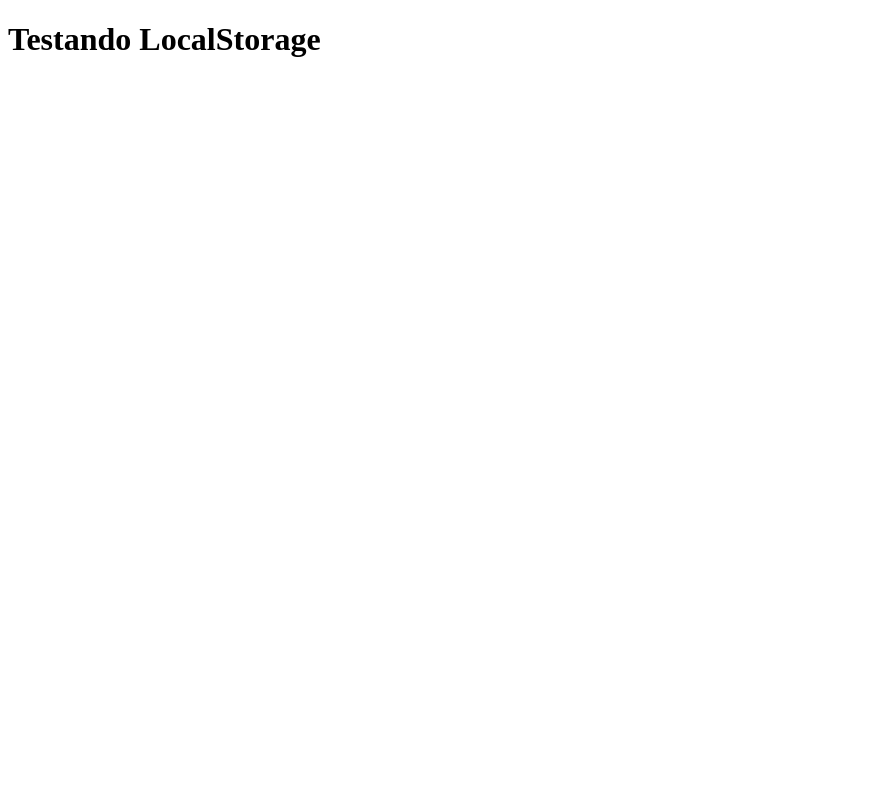
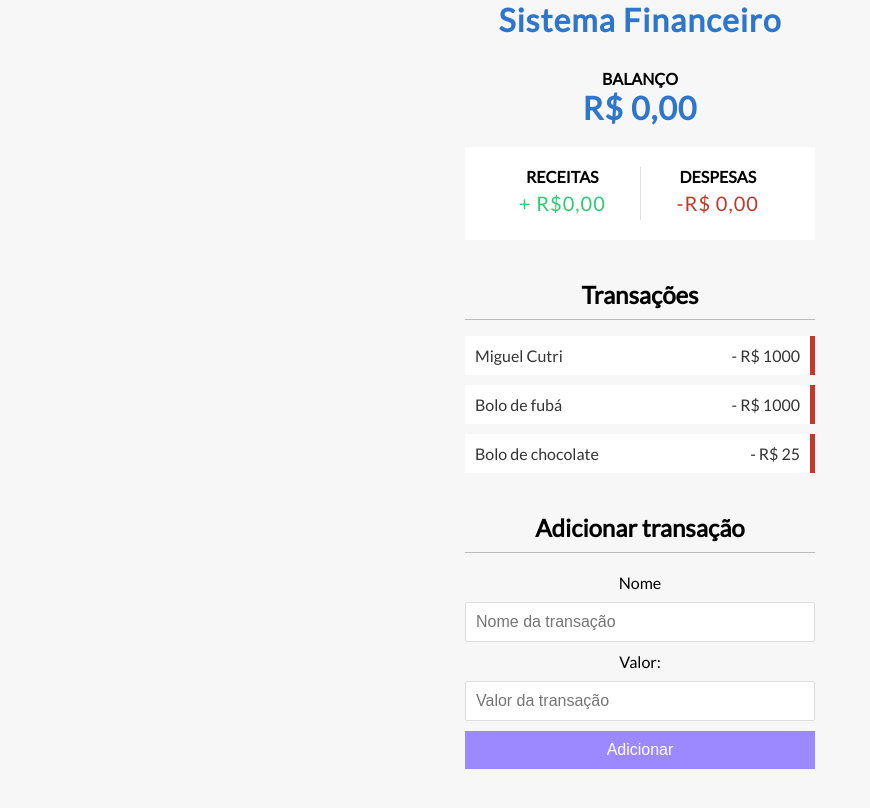
Before and after one commit to Miguelcutri/Studies-and-challenges-JS, a plain HTML site: page ChallengesJS/LocalStorage/index.html in a window 1280 px wide. Shown: the whole page, without its empty margins (0-870 px from the left). Drawn offline with Linux system fonts and the light colour scheme.

Commit message:
feat: finance system html and css finish

```diff
--- a/ChallengesJS/LocalStorage/02-financeSystem.js
+++ b/ChallengesJS/LocalStorage/02-financeSystem.js
@@ -1,17 +1,67 @@
-const personAccount = {
-  name: "Miguel Cutri",
-  expenses: 1000.0,
-  revenues: 2000.0,
-  totalExpenses: 5000.0,
-  totalRevenues: 10000.0,
-  balance: 5000.0,
+const transactionsUl = document.querySelector("#transactions");
+const personAccount = [
+  {
+    id: 1,
+    name: "Miguel Cutri",
+    expenses: 1000,
+    revenues: 1000,
+    totalExpenses: 5000.0,
+    totalRevenues: 10000.0,
+    balance: 5000.0,
+  },
+  {
+    id: 2,
+    name: "Bolo de fubá",
+    expenses: 1000,
+    revenues: 1000,
+    totalExpenses: 0,
+    totalRevenues: 0,
+    balance: 50,
+  },
+  {
+    id: 3,
+    name: "Bolo de chocolate",
+    expenses: 25,
+    revenues: 0,
+    totalExpenses: 0,
+    totalRevenues: 0,
+    balance: 50,
+  },
+];
+
+// localStorage.setItem("personAccount", JSON.stringify(personAccount));
+
+// const personAccountString = JSON.parse(localStorage.getItem("personAccount"));
+
+// console.log(personAccountString);
+// const personAccountStringMap = personAccountString.map((item) => {
+//   return <h1>{item}</h1>;
+// });
+
+const addTransactionIntoDom = (transaction) => {
+  const operator = transaction.expenses > 0 ? "-" : "+";
+  const CSSClass = transaction.expenses > 0 ? "decrement" : "increment";
+  const li = document.createElement("li");
+  li.innerHTML = `${transaction.name} <span>${operator} R$ ${
+    transaction.expenses > 0 ? transaction.expenses : transaction.revenues
+  }</span><button class="delete-btn">x</button>`;
+  li.classList.add(CSSClass);
+  transactionsUl.append(li);
+};
+const updateBalanceValues = () => {
+  const transaction = personAccount.map(
+    (transaction) => transaction.expenses - transaction.revenues
+  );
+  const total = transaction.reduce(
+    (accumulator, transaction) => accumulator + transaction,
+    0
+  );
+
+  console.log(total);
+};
+const init = () => {
+  personAccount.forEach(addTransactionIntoDom);
+  updateBalanceValues();
 };
 
-localStorage.setItem("personAccount", JSON.stringify(personAccount));
-
-const personAccountString = JSON.parse(localStorage.getItem("personAccount"));
-
-console.log(personAccountString);
-const personAccountStringMap = personAccountString.map((item) => {
-  return <h1>{item}</h1>;
-});
+init();
--- a/ChallengesJS/LocalStorage/index.html
+++ b/ChallengesJS/LocalStorage/index.html
@@ -4,11 +4,51 @@
 <head>
   <meta charset="UTF-8">
   <meta name="viewport" content="width=device-width, initial-scale=1.0">
-  <title>Document</title>
+  <link rel="stylesheet" href="./style.css" />
+  <title>Sistema financeiro</title>
 </head>
 
 <body>
-  <h1>Testando LocalStorage</h1>
+  <h1>Sistema Financeiro</h1>
+  <div class="container">
+    <h4>Balanço</h4>
+    <h1 id="balance" class="balance">R$ 0,00</h1>
+    <div class="revenue-container">
+      <div>
+        <h4>
+          Receitas
+        </h4>
+        <p id="money-increment" class="money increment">+ R$0,00</p>
+      </div>
+      <div>
+        <h4>Despesas</h4>
+        <p id="money-decrement" class="money decrement"> -R$ 0,00</p>
+      </div>
+    </div>
+    <h2>Transações</h2>
+
+    <ul id="transactions" class="transactions">
+
+    </ul>
+    <h2>Adicionar transação</h2>
+
+    <form action="form" id="form">
+      <div class="form-control">
+        <label for="text">Nome</label>
+        <input autofucus type="text" id="text" placeholder="Nome da transação">
+      </div>
+
+
+      <div class="form-control">
+        <label for="text">Valor: <br>
+        </label>
+        <input type="number" id="amount" placeholder="Valor da transação">
+      </div>
+
+      <button class="btn">Adicionar</button>
+    </form>
+
+  </div>
   <script src="02-financeSystem.js"></script>
 
 </body>
--- /dev/null
+++ b/ChallengesJS/LocalStorage/style.css
@@ -0,0 +1,148 @@
+@import url("https://fonts.googleapis.com/css?family=Lato&display=swap");
+
+* {
+  box-sizing: border-box;
+}
+body {
+  background-color: #f7f7f7;
+  display: flex;
+  flex-direction: column;
+  align-items: center;
+  justify-content: center;
+  min-height: 100vh;
+  margin: 0;
+  font-family: "Lato", sans-serif;
+}
+
+.container {
+  margin: 30px auto;
+  width: 350px;
+  text-align: center;
+}
+
+h1 {
+  letter-spacing: 1px;
+  margin: 0;
+  color: #2e75cc;
+}
+
+h2 {
+  border-bottom: 1px solid #bbb;
+  padding-bottom: 10px;
+  margin: 40px 0 10px;
+}
+
+h4 {
+  margin: 0;
+  text-transform: uppercase;
+}
+
+.revenue-container {
+  background-color: #fff;
+  box-shadow: var(--box-shadow);
+  padding: 20px;
+  display: flex;
+  justify-content: space-between;
+  margin: 20px 0;
+}
+
+.revenue-container > div {
+  flex: 1;
+  text-align: center;
+}
+
+.revenue-container > div:first-of-type {
+  border-right: 1px solid #dedede;
+}
+
+.money {
+  font-size: 20px;
+  letter-spacing: 1px;
+  margin: 5px 0;
+}
+
+.money.increment {
+  color: #2ecc71;
+}
+
+.money.decrement {
+  color: #c0392b;
+}
+
+label {
+  display: inline-block;
+  margin: 10px 0;
+}
+
+input[type="text"],
+input[type="number"] {
+  border: 1px solid #dedede;
+  border-radius: 2px;
+  display: block;
+  font-size: 16px;
+  padding: 10px;
+  width: 100%;
+}
+
+.btn {
+  cursor: pointer;
+  background-color: #9c88ff;
+  box-shadow: var(--box-shadow);
+  color: #fff;
+  border: 0;
+  display: block;
+  font-size: 16px;
+  margin: 10px 0 30px;
+  padding: 10px;
+  width: 100%;
+}
+
+.btn:focus,
+.delete-btn:focus {
+  outline: 0;
+}
+
+.transactions {
+  list-style-type: none;
+  padding: 0;
+  margin-bottom: 40px;
+}
+
+.transactions li {
+  background-color: #fff;
+  box-shadow: var(--box-shadow);
+  color: #333;
+  display: flex;
+  justify-content: space-between;
+  position: relative;
+  padding: 10px;
+  margin: 10px 0;
+}
+
+.transactions li.increment {
+  border-right: 5px solid #2ecc71;
+}
+
+.transactions li.decrement {
+  border-right: 5px solid #c0392b;
+}
+
+.delete-btn {
+  cursor: pointer;
+  background-color: #e74c3c;
+  border: 0;
+  color: #fff;
+  font-size: 20px;
+  line-height: 20px;
+  padding: 2px 5px;
+  position: absolute;
+  top: 50%;
+  left: 0;
+  transform: translate(-100%, -50%);
+  opacity: 0;
+  transition: opacity 0.3s ease;
+}
+
+.transactions li:hover .delete-btn {
+  opacity: 1;
+}
```
